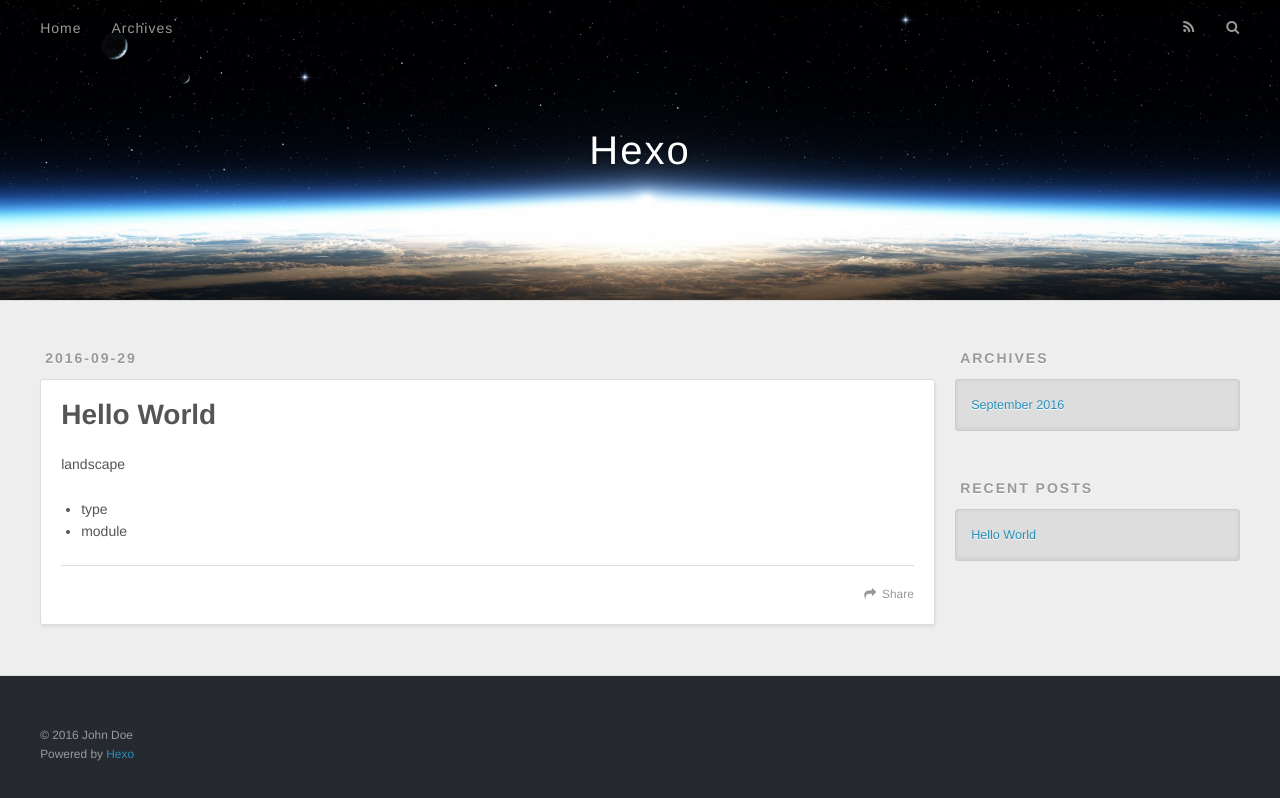
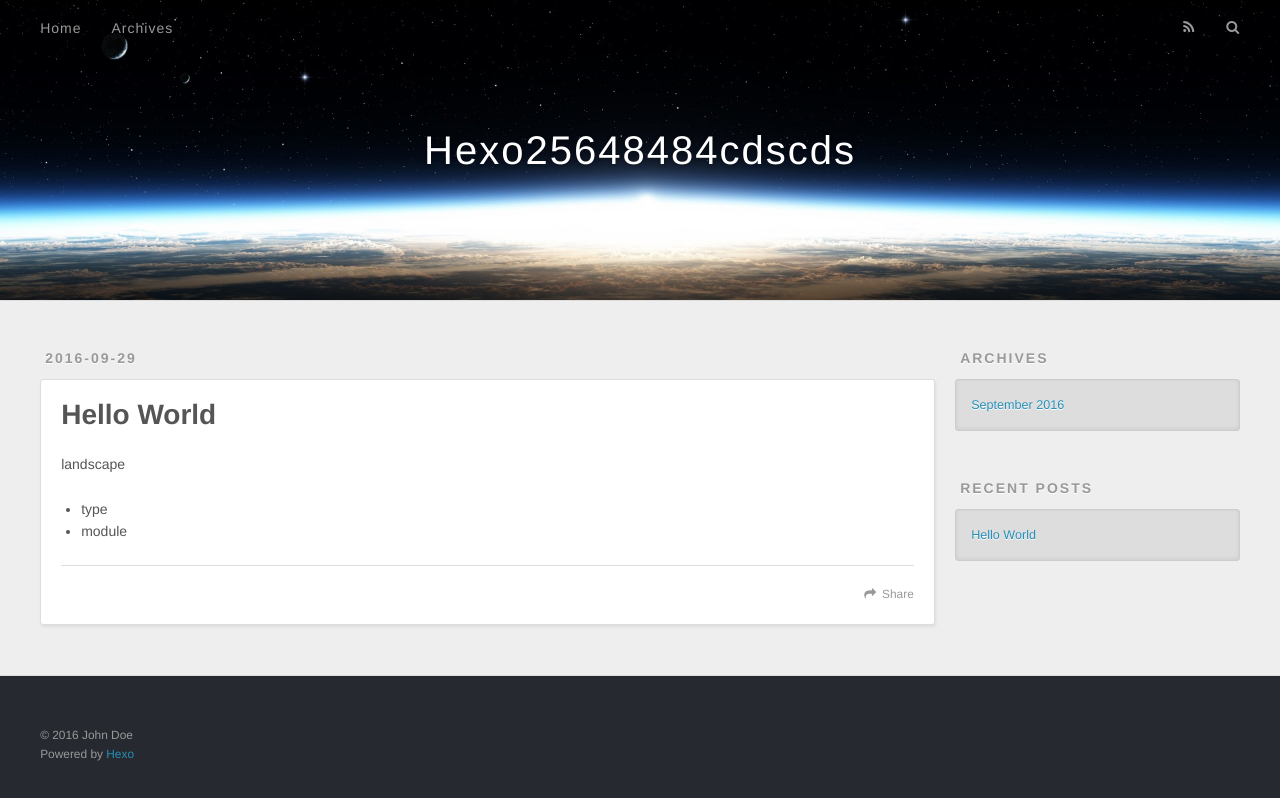
Before and after one commit to gaoxumeng/gaoxumeng.github.io, a plain HTML site: page index.html in a window 1280 px wide. Drawn offline with nearby package versions, Linux system fonts and the light colour scheme.

Commit message:
Update index.html

```diff
--- a/index.html
+++ b/index.html
@@ -33,7 +33,7 @@
   <div id="header-outer" class="outer">
     <div id="header-title" class="inner">
       <h1 id="logo-wrap">
-        <a href="/" id="logo">Hexo</a>
+        <a href="/" id="logo">Hexo25648484cdscds</a>
       </h1>
 
     </div>
```
